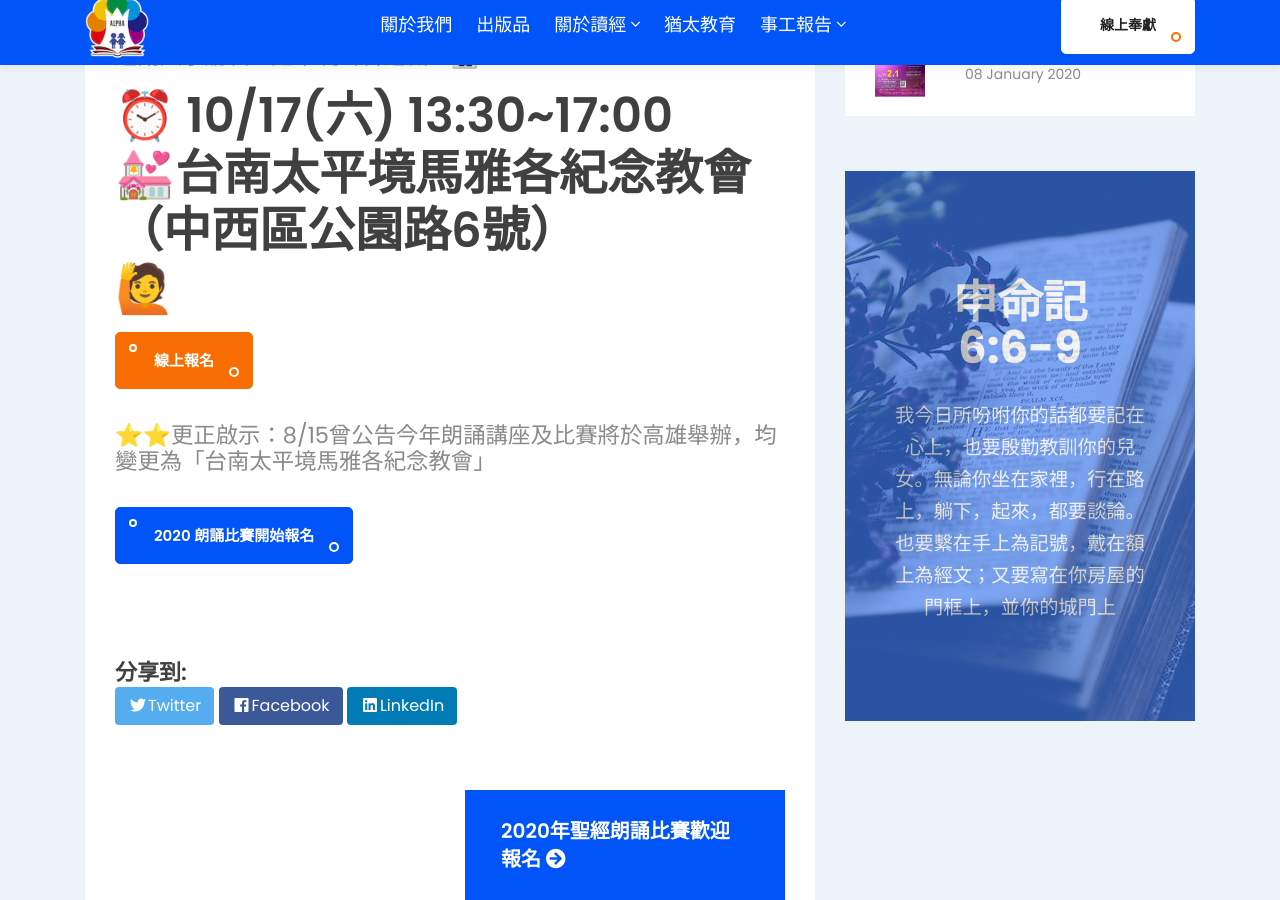
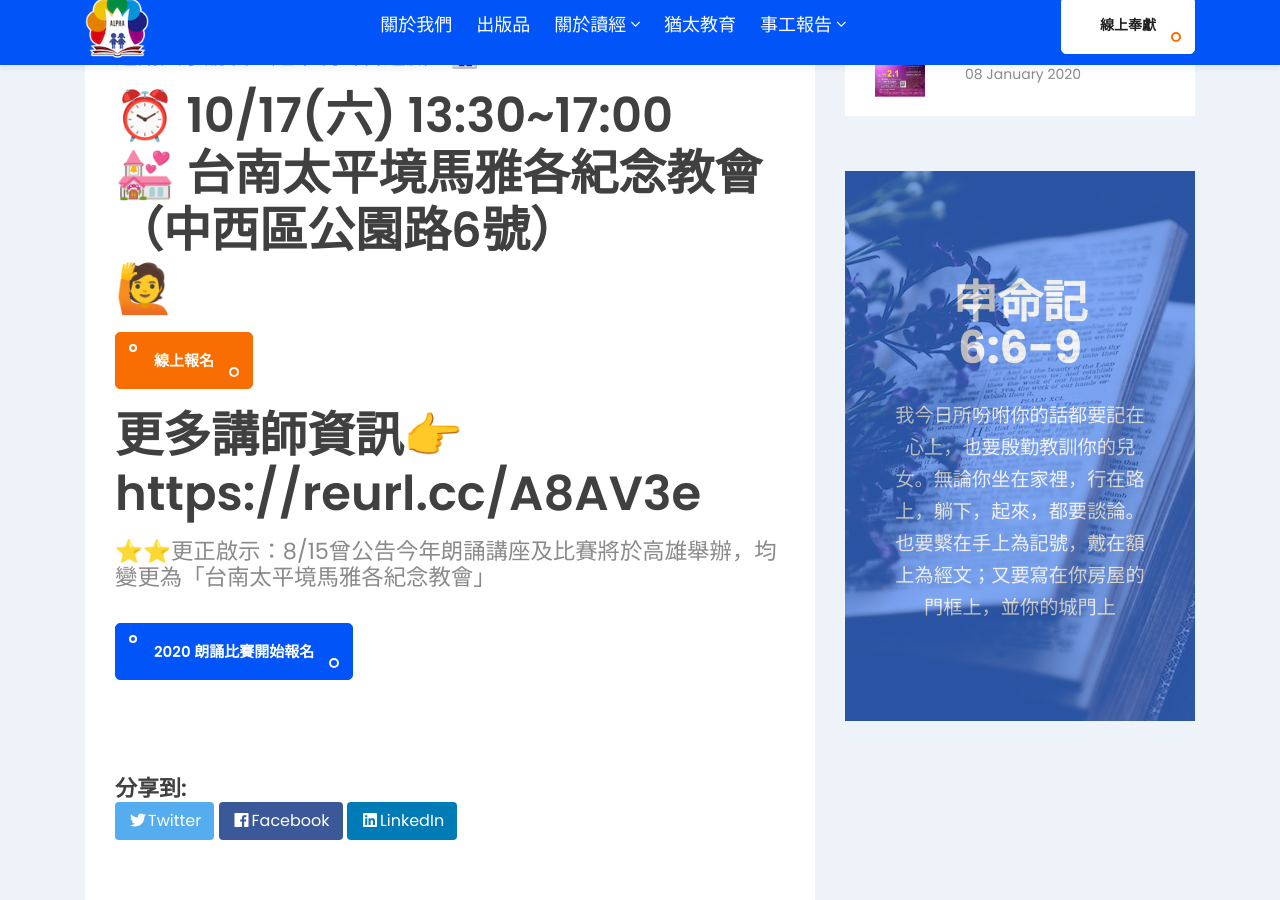
Before and after one commit to alpha6309/website, a Jekyll site: the page built from _posts/2020-09-21-聲音的魅力講座.md, in a window 1280 px wide and 900 px high, scrolled down 718 px. Built offline with Jekyll 4.4.1, drawn with Linux system fonts in a browser that asks for light colours; comment, search, counter and statistics services are not loaded.

Commit message:
Update 2020-09-21-聲音的魅力講座.md

```diff
--- a/_posts/2020-09-21-聲音的魅力講座.md
+++ b/_posts/2020-09-21-聲音的魅力講座.md
@@ -21,10 +21,12 @@ author: ""
 
 # ⏰ 10/17(六) 13:30~17:00
 
-# 💒台南太平境馬雅各紀念教會（中西區公園路6號）
+# 💒 台南太平境馬雅各紀念教會（中西區公園路6號）
 
 # 🙋
 <a class="main-btn main-btn-2" href="https://bit.ly/3i6AGFj">線上報名</a>
+
+# 更多講師資訊👉 https://reurl.cc/A8AV3e
 
 ⭐️⭐️更正啟示：8/15曾公告今年朗誦講座及比賽將於高雄舉辦，均變更為「台南太平境馬雅各紀念教會」
 
```
